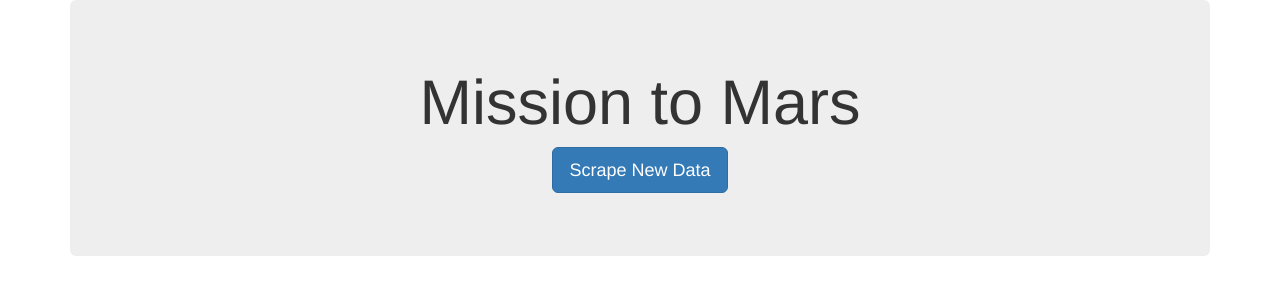
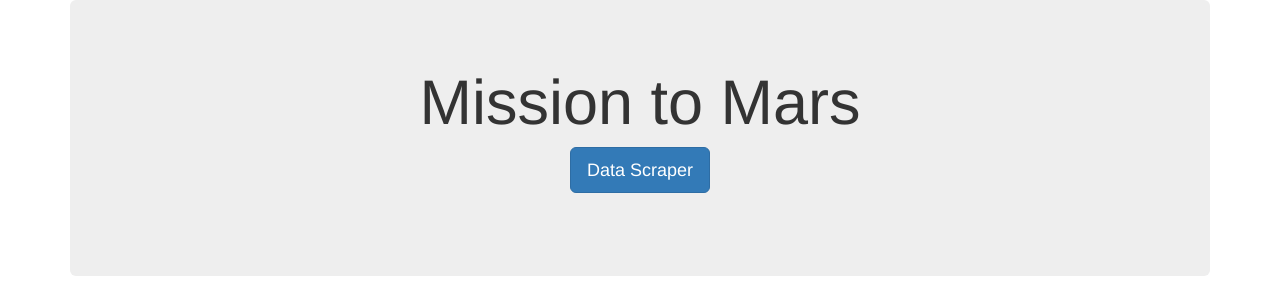
Before and after one commit to Megreid23/Mission-to-Mars, a Flask app: page / in a window 1280 px wide. Shown: the top 287 px of the page. Run offline with Flask 2, Linux system fonts and the light colour scheme; data that the repository does not hold is empty; some libraries are stand-ins or nearby versions.

Commit message:
modified html

```diff
--- a/templates/index.html
+++ b/templates/index.html
@@ -14,14 +14,16 @@
     <div class="container">
       <!-- Add Jumbotron to Header -->
       <div class="jumbotron text-center">
+        <table class="table table-hover">
         <h1>Mission to Mars</h1>
         <!-- Add a button to activate scraping script -->
-        <p><a class="btn btn-primary btn-lg" href="/scrape" role="button">Scrape New Data</a></p>
+        <p><a class="btn btn-primary btn-lg" href="/scrape" role="button">Data Scraper</a></p>
+        </table>
       </div>
 
       <!-- Add section for Mars News -->
       <div class="row" id="mars-news">
-        <div class="col-md-12">
+        <div class=".col-xs-12 .col-md-8">
           <div class="media">
             <div class="media-body">
               <h2>Latest Mars News</h2>
@@ -34,7 +36,8 @@
 
       <!-- Section for Featured Image and Facts table -->
       <div class="row" id="mars-featured-image">
-        <div class="col-md-8">
+        <div class=".col-xs-6 .col-md-4">
+
           <h2>Featured Mars Image</h2>
 
           <!-- if images is False/None/non-existent, then default to error message -->
```
